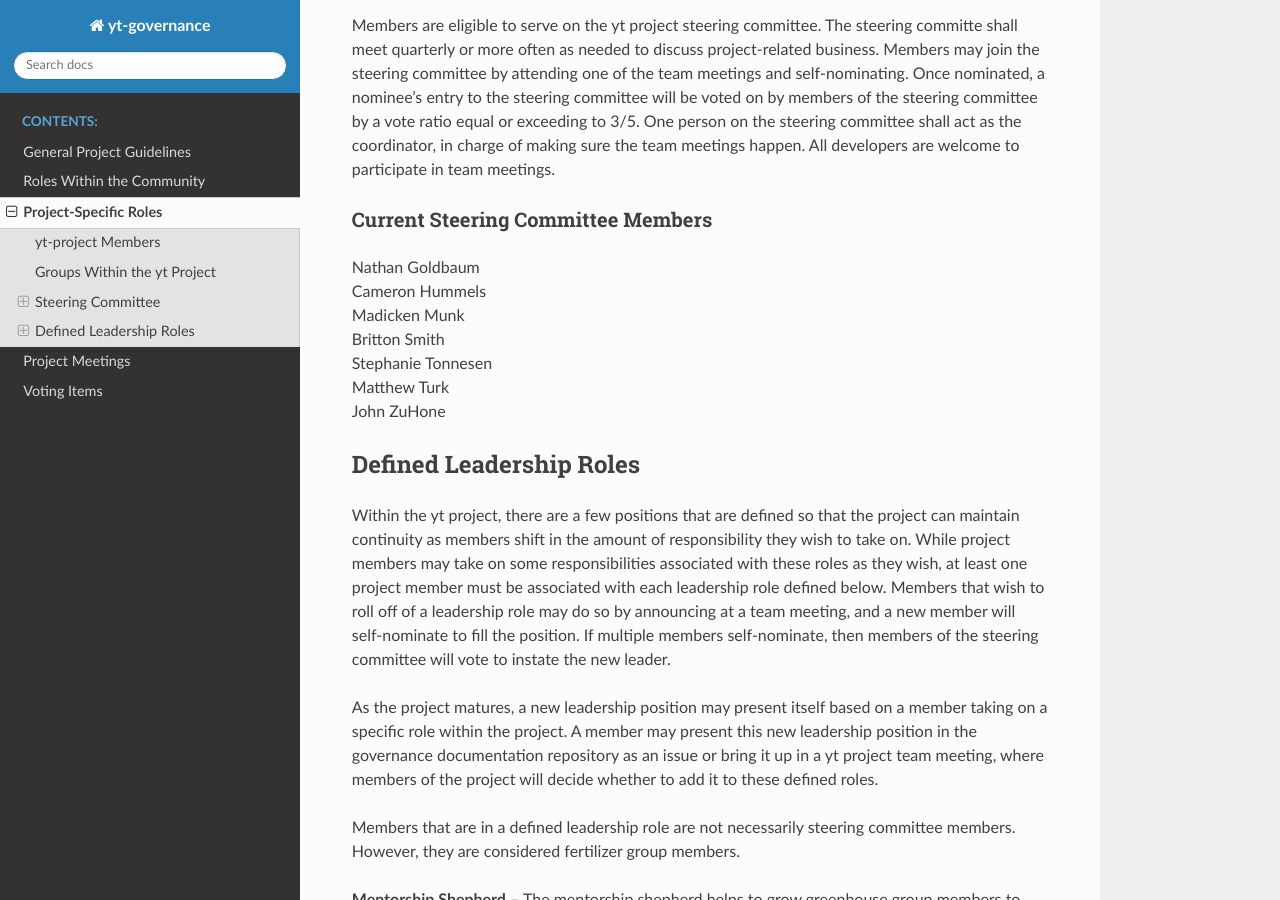
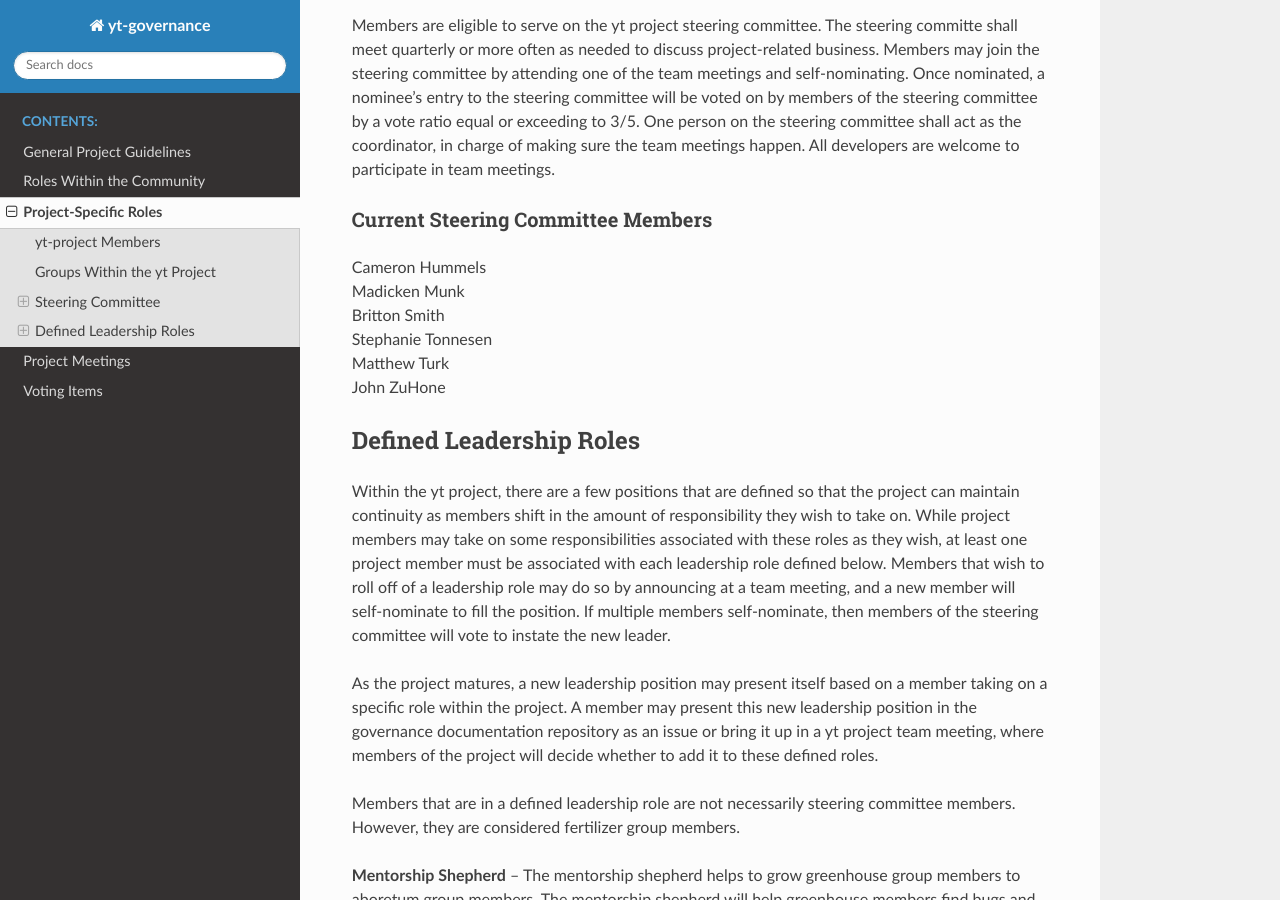
Before and after one commit to yt-project/governance, a Sphinx documentation site: the page built from source/leadership.rst, in a window 1280 px wide and 900 px high, scrolled down 2263 px. Built offline with Sphinx 7.4.7 and the Read the Docs theme 2.0.0, drawn with Linux system fonts in a browser that asks for light colours.

Commit message:
Update membership of steering committee

```diff
--- a/source/leadership.rst
+++ b/source/leadership.rst
@@ -125,7 +125,6 @@ meetings happen. All developers are welcome to participate in team meetings.
 Current Steering Committee Members
 ^^^^^^^^^^^^^^^^^^^^^^^^^^^^^^^^^^
 
-| Nathan Goldbaum
 | Cameron Hummels
 | Madicken Munk
 | Britton Smith
```
